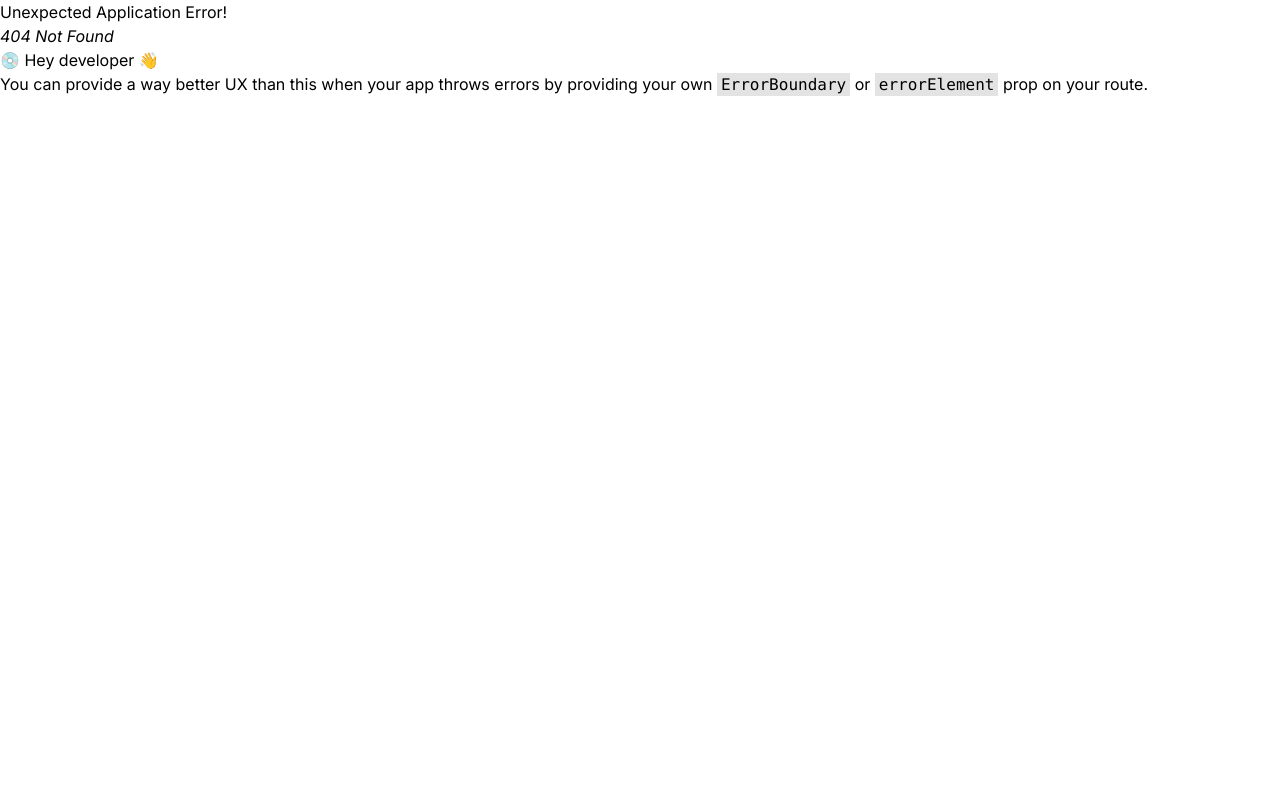
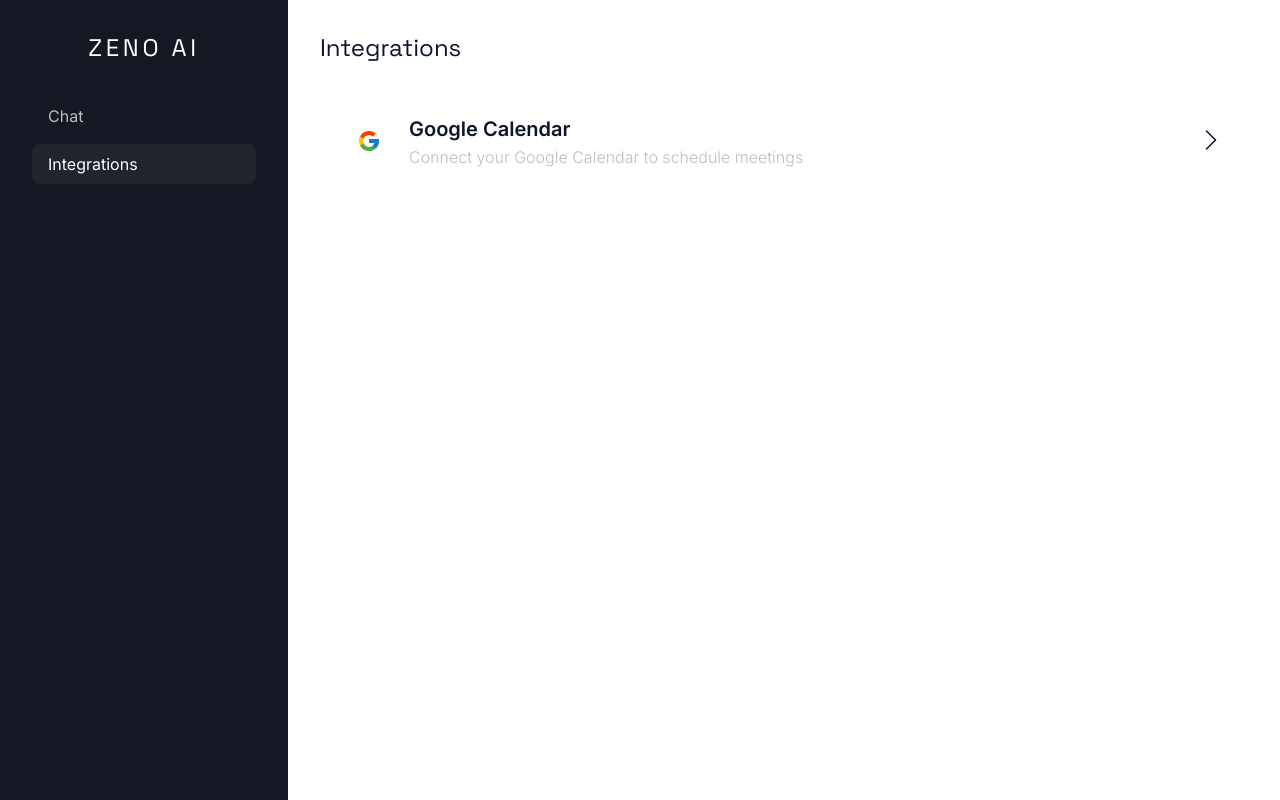
Before and after one commit to ivanalfonso97/zeno-web-v1, a React (Vite) app: page /integrations in a window 1280 px wide. Before the commit this address had no page. Built offline with nearby package versions, Linux system fonts and the light colour scheme; no server answers; sample sign-in values are in the browser's storage.

Commit message:
feature: create integrations page

```diff
--- a/src/components/layout/Sidebar.tsx
+++ b/src/components/layout/Sidebar.tsx
@@ -11,11 +11,11 @@ const Sidebar: React.FC = () => {
   const navItems = [
     { path: '/', label: 'Chat' },
     { path: '/integrations', label: 'Integrations' },
-    { path: '/settings', label: 'Settings' },
+    // { path: '/settings', label: 'Settings' },
   ]
 
   return (
-    <div className="w-72 h-screen bg-dark-frame p-8">
+    <div className="w-72 h-screen bg-dark-surface p-8">
       <h1 className="w-full text-center logo-medium text-white mb-8">Zeno AI</h1>
       <nav>
         <ul className="flex flex-col gap-2">
@@ -23,7 +23,7 @@ const Sidebar: React.FC = () => {
             <li key={item.path}>
               <Link
                 to={item.path}
-                className={`flex items-center px-4 py-2 rounded-lg transition-colors ${
+                className={`medium-regular flex items-center px-4 py-2 rounded-lg transition-colors ${
                   isActive(item.path)
                     ? 'bg-white bg-opacity-5 text-white'
                     : 'text-gray hover:text-white hover:bg-white hover:bg-opacity-5'
--- a/src/lib/api/authApi.ts
+++ b/src/lib/api/authApi.ts
@@ -2,11 +2,11 @@ import axios from 'axios'
 import { type SignupPayload } from '../../types/auth'
 import { type LoginResponseType, type LoginSchemaType } from '../../types/auth'
 
-const API_BASE_URL = 'http://localhost:8000'
+const BASE_URL = import.meta.env.VITE_ZENO_SERVER_BASE_URL
 
 export const authSignup = async (data: SignupPayload): Promise<void> => {
   try {
-    const response = await axios.post<any>(`${API_BASE_URL}/auth/signup`, data, {
+    const response = await axios.post<any>(`${BASE_URL}/auth/signup`, data, {
       headers: {
         'Content-Type': 'application/json',
       },
@@ -25,7 +25,7 @@ export const authSignup = async (data: SignupPayload): Promise<void> => {
 
 export const authLogin = async (data: LoginSchemaType): Promise<LoginResponseType> => {
   try {
-    const response = await axios.post<LoginResponseType>(`${API_BASE_URL}/auth/login`, data, {
+    const response = await axios.post<LoginResponseType>(`${BASE_URL}/auth/login`, data, {
       headers: {
         'Content-Type': 'application/json',
       },
--- /dev/null
+++ b/src/lib/api/fetchWithAuth.ts
@@ -0,0 +1,24 @@
+import axios from 'axios'
+
+const getAuthToken = () => {
+  return sessionStorage.getItem('jwt-access')
+}
+
+export const fetchWithAuth = async (endpoint: string, options: any = {}) => {
+  const token = getAuthToken()
+
+  if (!token) {
+    // TODO: Logout
+    throw new Error("No authentication token found")
+  }
+
+  return axios({
+    url: endpoint,
+    ...options,
+    headers: {
+      'Content-Type': 'application/json',
+      Authorization: `Bearer ${token}`,
+      ...options.headers,
+    },
+  })
+}
--- /dev/null
+++ b/src/lib/api/integrations/googleCalendar.ts
@@ -0,0 +1,8 @@
+import { fetchWithAuth } from '../fetchWithAuth'
+
+const BASE_URL = import.meta.env.VITE_ZENO_SERVER_BASE_URL
+
+export const getLinkGoogleCalendarUrl = async () => {
+  const { data } = await fetchWithAuth(`${BASE_URL}/calendar/auth-url`)
+  return data
+}
--- /dev/null
+++ b/src/lib/api/integrations/integrationsApi.ts
@@ -0,0 +1,15 @@
+import { fetchWithAuth } from '../fetchWithAuth'
+
+const BASE_URL = import.meta.env.VITE_ZENO_SERVER_BASE_URL
+
+export async function getIntegrationStatus() {
+  const response = await fetchWithAuth(`${BASE_URL}/integrations/status`, {
+    method: 'GET'
+  })
+
+  if (response.status !== 200) {
+    throw new Error('Failed to fetch integration status')
+  }
+
+  return response.data
+}
--- a/src/pages/HomePage.tsx
+++ b/src/pages/HomePage.tsx
@@ -6,7 +6,7 @@ const HomePage: React.FC = () => {
       <h1 className="title font-bold mb-4">Welcome to Zeno AI Chat!</h1>
       <p className="text-lg">This is your new home page. Start chatting!</p>
     </div>
-  );
-};
+  )
+}
 
 export default HomePage;
--- /dev/null
+++ b/src/pages/integrations/IntegrationsPage.tsx
@@ -0,0 +1,96 @@
+import { useEffect, useState } from 'react'
+import { getIntegrationStatus } from '../../lib/api/integrations/integrationsApi'
+import { getLinkGoogleCalendarUrl } from '../../lib/api/integrations/googleCalendar'
+
+function IntegrationsPage() {
+  const [isLoading, setIsLoading] = useState(true)
+  const [isGoogleCalendarConnected, setIsGoogleCalendarConnected] = useState(false)
+  const [googleCalendarEmail, setGoogleCalendarEmail] = useState('')
+
+  useEffect(() => {
+    const fetchStatus = async () => {
+      try {
+        const status = await getIntegrationStatus()
+
+        // Safely access nested properties with optional chaining and nullish coalescing
+        const googleCalendarStatus = status?.integrations?.google_calendar ?? {}
+        setIsGoogleCalendarConnected(googleCalendarStatus.is_connected ?? false)
+        setGoogleCalendarEmail(googleCalendarStatus.email ?? '')
+      } catch (error) {
+        console.error('Failed to fetch integration status:', error)
+        // Set default values on error
+        setIsGoogleCalendarConnected(false)
+        setGoogleCalendarEmail('')
+      } finally {
+        setIsLoading(false)
+      }
+    }
+
+    fetchStatus()
+  }, [])
+
+  const handleGoogleCalendarConnect = async () => {
+    try {
+      const data = await getLinkGoogleCalendarUrl()
+
+      if (!data?.auth_url) {
+        throw new Error('No auth URL received from server')
+      }
+
+      window.location.href = data.auth_url
+    } catch (error) {
+      console.error('Failed to connect to Google Calendar:', error)
+      // TODO: Show error toast
+    }
+  }
+
+  if (isLoading) {
+    return (
+      <div className="p-8">
+        <h1 className="heading font-bold text-dark dark:text-white mb-6">Integrations</h1>
+        <div className="animate-pulse">
+          <div className="h-24 bg-white dark:bg-opacity-5 rounded-2xl mb-4"/>
+        </div>
+      </div>
+    )
+  }
+
+  return (
+    <div className="p-8">
+      <h1 className="heading font-bold text-dark dark:text-white mb-6">Integrations</h1>
+
+      <div className="grid gap-4">
+        <button
+          onClick={handleGoogleCalendarConnect}
+          className="flex items-center gap-4 p-6 rounded-2xl bg-white dark:bg-opacity-5 border border-transparent hover:border-primary transition-colors"
+        >
+          <div className="flex items-center justify-center w-12 h-12 rounded-lg bg-white dark:bg-dark-surface">
+            <svg className="w-6 h-6" viewBox="0 0 24 24" fill="none">
+              <path d="M21.8055 10.0415H21V10H12V14H17.6515C16.827 16.3285 14.6115 18 12 18C8.6865 18 6 15.3135 6 12C6 8.6865 8.6865 6 12 6C13.5295 6 14.921 6.577 15.9805 7.5195L18.809 4.691C17.023 3.0265 14.634 2 12 2C6.4775 2 2 6.4775 2 12C2 17.5225 6.4775 22 12 22C17.5225 22 22 17.5225 22 12C22 11.3295 21.931 10.675 21.8055 10.0415Z" fill="#FFC107"/>
+              <path d="M3.15295 7.3455L6.43845 9.755C7.32745 7.554 9.48045 6 12 6C13.5295 6 14.921 6.577 15.9805 7.5195L18.809 4.691C17.023 3.0265 14.634 2 12 2C8.15895 2 4.82795 4.1685 3.15295 7.3455Z" fill="#FF3D00"/>
+              <path d="M12 22C14.583 22 16.93 21.0115 18.7045 19.404L15.6095 16.785C14.5718 17.5742 13.3038 18.0011 12 18C9.39903 18 7.19053 16.3415 6.35853 14.027L3.09753 16.5395C4.75253 19.778 8.11353 22 12 22Z" fill="#4CAF50"/>
+              <path d="M21.8055 10.0415H21V10H12V14H17.6515C17.2571 15.1082 16.5467 16.0766 15.608 16.7855L15.6095 16.7845L18.7045 19.4035C18.4855 19.6025 22 17 22 12C22 11.3295 21.931 10.675 21.8055 10.0415Z" fill="#1976D2"/>
+            </svg>
+          </div>
+          <div className="flex-1 text-left">
+            <h3 className="large-bold text-dark dark:text-white">Google Calendar</h3>
+            <p className="medium-light text-gray">
+              {isGoogleCalendarConnected && googleCalendarEmail
+                ? `Connected as ${googleCalendarEmail}`
+                : 'Connect your Google Calendar to schedule meetings'}
+            </p>
+          </div>
+          <div className="text-dark dark:text-white">
+            {isGoogleCalendarConnected ? (
+              <i className="bi bi-check-circle-fill text-support-green icon-large"/>
+            ) : (
+              <i className="bi bi-chevron-right icon-regular"/>
+            )}
+          </div>
+        </button>
+      </div>
+    </div>
+  )
+}
+
+export default IntegrationsPage
--- /dev/null
+++ b/src/pages/integrations/LinkGoogleCalendarPage.tsx
@@ -0,0 +1,95 @@
+import { useEffect, useState } from 'react'
+import { useNavigate, useSearchParams } from 'react-router-dom'
+import { fetchWithAuth } from '../../lib/api/fetchWithAuth'
+
+const BASE_URL = import.meta.env.VITE_ZENO_SERVER_BASE_URL
+
+function LinkGoogleCalendarPage() {
+  const [searchParams] = useSearchParams()
+  const navigate = useNavigate()
+  const [error, setError] = useState<string | null>(null)
+  const [isSuccess, setIsSuccess] = useState(false)
+
+  useEffect(() => {
+    const saveTokens = async () => {
+      try {
+        const status = searchParams.get('status')
+        if (status !== 'success') {
+          throw new Error('Google Calendar authorization failed')
+        }
+
+        const accessToken = searchParams.get('access_token')
+        const refreshToken = searchParams.get('refresh_token')
+        const expiry = searchParams.get('expiry')
+
+        if (!accessToken || !refreshToken || !expiry) {
+          throw new Error('Missing required tokens')
+        }
+
+        await fetchWithAuth(`${BASE_URL}/calendar/save-google-tokens`, {
+          method: 'POST',
+          data: {
+            access_token: accessToken,
+            refresh_token: refreshToken,
+            expiry
+          }
+        })
+
+        setIsSuccess(true)
+      } catch (err) {
+        setError(err instanceof Error ? err.message : 'Failed to save Google Calendar tokens')
+        console.error('Error saving tokens:', err)
+      }
+    }
+
+    saveTokens()
+  }, [searchParams])
+
+  if (error) {
+    return (
+      <div className="flex items-center justify-center min-h-screen">
+        <div className="flex flex-col items-center">
+          <h1 className="extra-large-bold text-support-red mb-4">Error</h1>
+          <p className="text-gray mb-6">{error}</p>
+          <button
+            onClick={() => navigate('/integrations')}
+            className="btn btn-primary px-6"
+          >
+            Back to Integrations
+          </button>
+        </div>
+      </div>
+    )
+  }
+
+  if (isSuccess) {
+    return (
+      <div className="flex items-center justify-center min-h-screen">
+        <div className="flex flex-col items-center">
+          <div className="w-16 h-16 bg-support-green rounded-full flex items-center justify-center mx-auto mb-6">
+            <i className="bi bi-check-lg text-[2.5rem] text-white"/>
+          </div>
+          <h1 className="extra-large-bold font-bold text-dark dark:text-white mb-4">Successfully Connected!</h1>
+          <p className="text-gray mb-6">Your Google Calendar has been connected successfully.</p>
+          <button
+            onClick={() => navigate('/integrations')}
+            className="btn btn-primary px-6"
+          >
+            Back to Integrations
+          </button>
+        </div>
+      </div>
+    )
+  }
+
+  return (
+    <div className="flex items-center justify-center min-h-screen">
+      <div className="text-center">
+        <h1 className="heading font-bold text-dark dark:text-white mb-4">Connecting Google Calendar</h1>
+        <p className="text-gray">Please wait while we save your calendar access...</p>
+      </div>
+    </div>
+  )
+}
+
+export default LinkGoogleCalendarPage
--- a/src/styles/globals.css
+++ b/src/styles/globals.css
@@ -158,6 +158,10 @@
     @apply text-2xl font-normal leading-8;
   }
 
+  .extra-large-bold {
+    @apply text-[2rem] font-semibold leading-8
+  }
+
   .large-bold {
     @apply text-xl font-semibold leading-8
   }
@@ -206,6 +210,10 @@
     @apply text-[10px] font-light leading-4
   }
 
+  .icon-large {
+    @apply text-[32px] leading-8
+  }
+
   .icon-regular {
     @apply text-[24px] leading-6
   }
--- a/tailwind.config.mjs
+++ b/tailwind.config.mjs
@@ -16,7 +16,8 @@ export default {
         dark: {
           DEFAULT: '#0D152D',
           // frame: '#090B10',
-          frame: '#151722',
+          surface: '#151722',
+          card: '#090B10',
           base: '#1F2335'
         },
         gray: {
```
Also changed, not shown: src/routes/index.tsx (+15 -4 lines), 1 other file (tests, documents, lock files or other folders).
